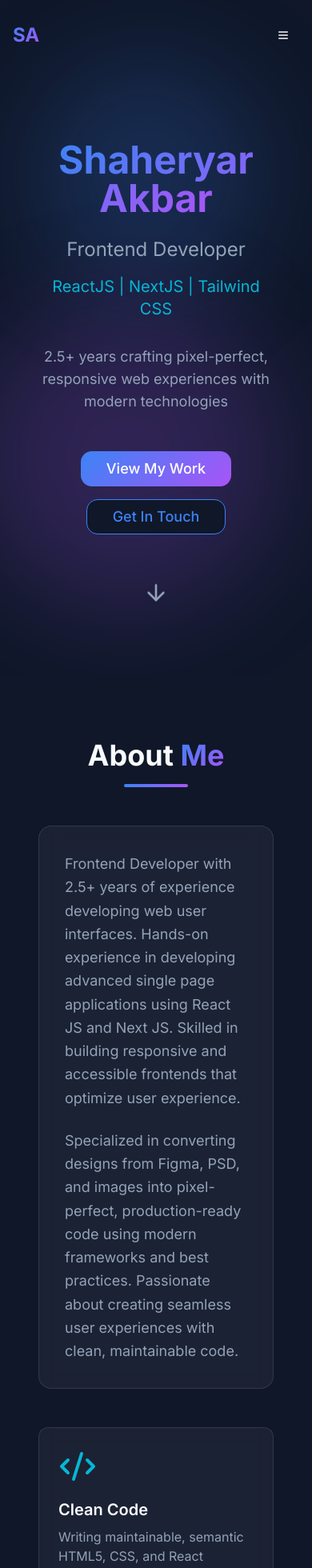
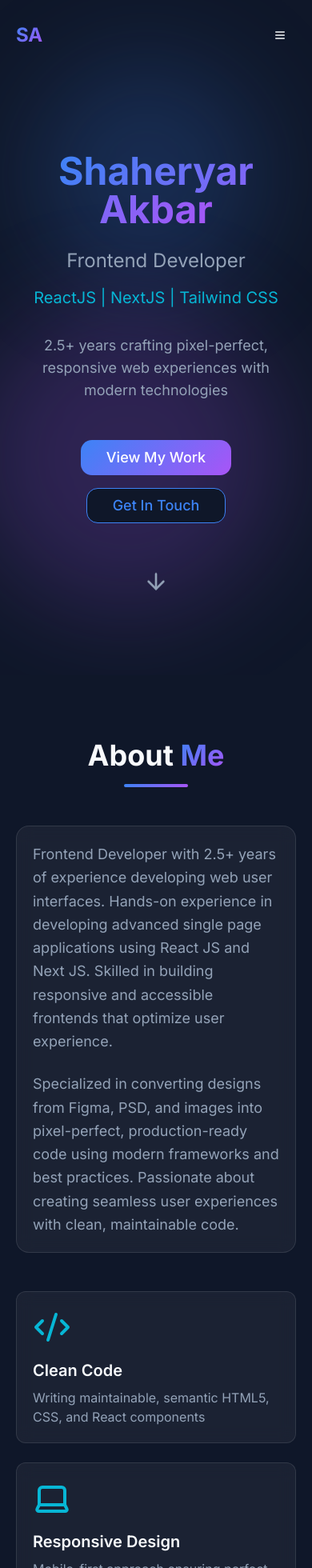
Before and after one commit to ShaheryarAkbar/shaheryar-showcase, a React (Vite) app: page / in a window 390 px wide. Shown: the top 1960 px of the page at 80% size. Built offline with nearby package versions, Linux system fonts and the light colour scheme; the HTML template or start-up script is replaced by a standard one.

Commit message:
Refactor: Adjust padding and container styles

```diff
--- a/src/components/About.tsx
+++ b/src/components/About.tsx
@@ -20,14 +20,14 @@ const About = () => {
   ];
 
   return (
-    <section id="about" className="py-20 px-4">
-      <div className="container mx-auto max-w-6xl">
+    <section id="about" className="py-20 px-5 md:px-6">
+      <div className="mx-auto max-w-6xl">
         <h2 className="text-4xl md:text-5xl font-bold text-center mb-4 animate-fade-in">
           About <span className="text-gradient">Me</span>
         </h2>
         <div className="w-20 h-1 gradient-primary mx-auto mb-12 rounded-full" />
 
-        <div className="glass rounded-2xl p-8 md:p-12 mb-12 animate-scale-in">
+        <div className="glass rounded-2xl p-5 sm:p-8 md:p-12 mb-12 animate-scale-in">
           <p className="text-lg md:text-xl text-muted-foreground leading-relaxed mb-6">
             Frontend Developer with 2.5+ years of experience developing web user interfaces.
             Hands-on experience in developing advanced single page applications using React JS and Next JS.
@@ -44,7 +44,7 @@ const About = () => {
           {highlights.map((item, index) => (
             <div
               key={index}
-              className="glass rounded-xl p-6 hover:shadow-glow transition-smooth animate-fade-in"
+              className="glass rounded-xl p-5 sm:p-6 hover:shadow-glow transition-smooth animate-fade-in"
               style={{ animationDelay: `${index * 0.1}s` }}
             >
               <item.icon className="w-12 h-12 text-accent mb-4" />
--- a/src/components/Footer.tsx
+++ b/src/components/Footer.tsx
@@ -2,8 +2,8 @@ const Footer = () => {
   const currentYear = new Date().getFullYear();
 
   return (
-    <footer className="py-8 px-4 border-t border-border">
-      <div className="container mx-auto text-center">
+    <footer className="py-8 px-5 md:px-6 border-t border-border">
+      <div className="mx-auto max-w-6xl text-center">
         <p className="text-muted-foreground mb-2">
           Designed & Built by{" "}
           <span className="text-gradient font-semibold">Shaheryar Akbar</span>
--- a/src/components/Hero.tsx
+++ b/src/components/Hero.tsx
@@ -3,12 +3,12 @@ import { ArrowDown } from "lucide-react";
 
 const Hero = () => {
   return (
-    <section id="home" className="min-h-screen flex items-center justify-center relative overflow-hidden px-4 pt-24">
+    <section id="home" className="min-h-screen flex items-center justify-center relative overflow-hidden px-5 md:px-6 pt-24">
       {/* Animated background gradient orbs */}
       <div className="absolute top-20 left-10 w-72 h-72 bg-primary/20 rounded-full blur-3xl animate-float" />
       <div className="absolute bottom-20 right-10 w-96 h-96 bg-secondary/20 rounded-full blur-3xl animate-float" style={{ animationDelay: "1s" }} />
 
-      <div className="container mx-auto text-center z-10 animate-fade-in-up">
+      <div className="mx-auto max-w-6xl text-center z-10 animate-fade-in-up">
         <h1 className="text-5xl md:text-7xl lg:text-8xl font-bold mb-6">
           <span className="text-gradient">Shaheryar Akbar</span>
         </h1>
--- a/src/components/Navigation.tsx
+++ b/src/components/Navigation.tsx
@@ -35,7 +35,7 @@ const Navigation = () => {
         isScrolled ? "glass shadow-card py-4" : "bg-transparent py-6"
       }`}
     >
-      <div className="container mx-auto px-4 flex items-center justify-between">
+      <div className="mx-auto max-w-7xl px-5 md:px-6 flex items-center justify-between">
         <a
           href="#home"
           onClick={(e) => {
@@ -78,7 +78,7 @@ const Navigation = () => {
 
       {/* Mobile Navigation */}
       {isMobileMenuOpen && (
-        <div className="md:hidden glass mt-4 mx-4 rounded-xl p-6 animate-fade-in">
+        <div className="md:hidden glass mt-4 mx-5 rounded-xl p-5 sm:p-6 animate-fade-in">
           <ul className="space-y-4">
             {navLinks.map((link) => (
               <li key={link.name}>
--- a/src/components/Projects.tsx
+++ b/src/components/Projects.tsx
@@ -48,8 +48,8 @@ const Projects = () => {
   ];
 
   return (
-    <section id="projects" className="py-20 px-4">
-      <div className="container mx-auto max-w-7xl">
+    <section id="projects" className="py-20 px-5 md:px-6">
+      <div className="mx-auto max-w-7xl">
         <h2 className="text-4xl md:text-5xl font-bold text-center mb-4 animate-fade-in">
           Featured <span className="text-gradient">Projects</span>
         </h2>
@@ -59,7 +59,7 @@ const Projects = () => {
           {projects.map((project, index) => (
             <div
               key={index}
-              className="glass rounded-xl p-6 hover:shadow-glow transition-smooth hover:-translate-y-2 animate-fade-in group"
+              className="glass rounded-xl p-5 sm:p-6 hover:shadow-glow transition-smooth hover:-translate-y-2 animate-fade-in group"
               style={{ animationDelay: `${index * 0.1}s` }}
             >
               <div className="flex items-start justify-between mb-4">
--- a/src/components/Skills.tsx
+++ b/src/components/Skills.tsx
@@ -15,8 +15,8 @@ const Skills = () => {
   ];
 
   return (
-    <section id="skills" className="py-20 px-4 bg-gradient-to-b from-background to-muted/20">
-      <div className="container mx-auto max-w-6xl">
+    <section id="skills" className="py-20 px-5 md:px-6 bg-gradient-to-b from-background to-muted/20">
+      <div className="mx-auto max-w-6xl">
         <h2 className="text-4xl md:text-5xl font-bold text-center mb-4 animate-fade-in">
           Technical <span className="text-gradient">Skills</span>
         </h2>
@@ -26,7 +26,7 @@ const Skills = () => {
           {skills.map((skill, index) => (
             <div
               key={index}
-              className="glass rounded-xl p-6 hover:shadow-card transition-smooth animate-fade-in"
+              className="glass rounded-xl p-5 sm:p-6 hover:shadow-card transition-smooth animate-fade-in"
               style={{ animationDelay: `${index * 0.05}s` }}
             >
               <div className="flex justify-between items-center mb-3">
```
